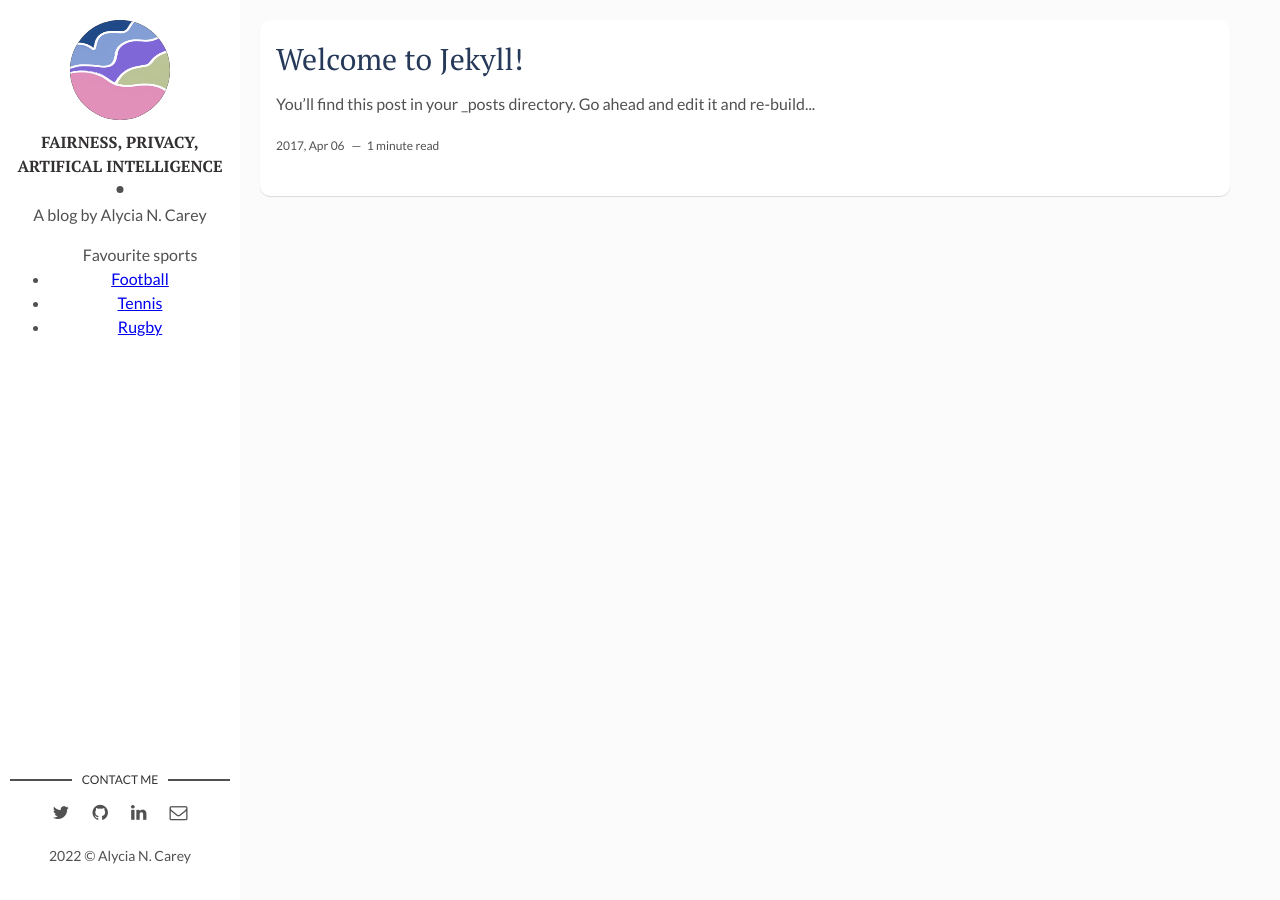
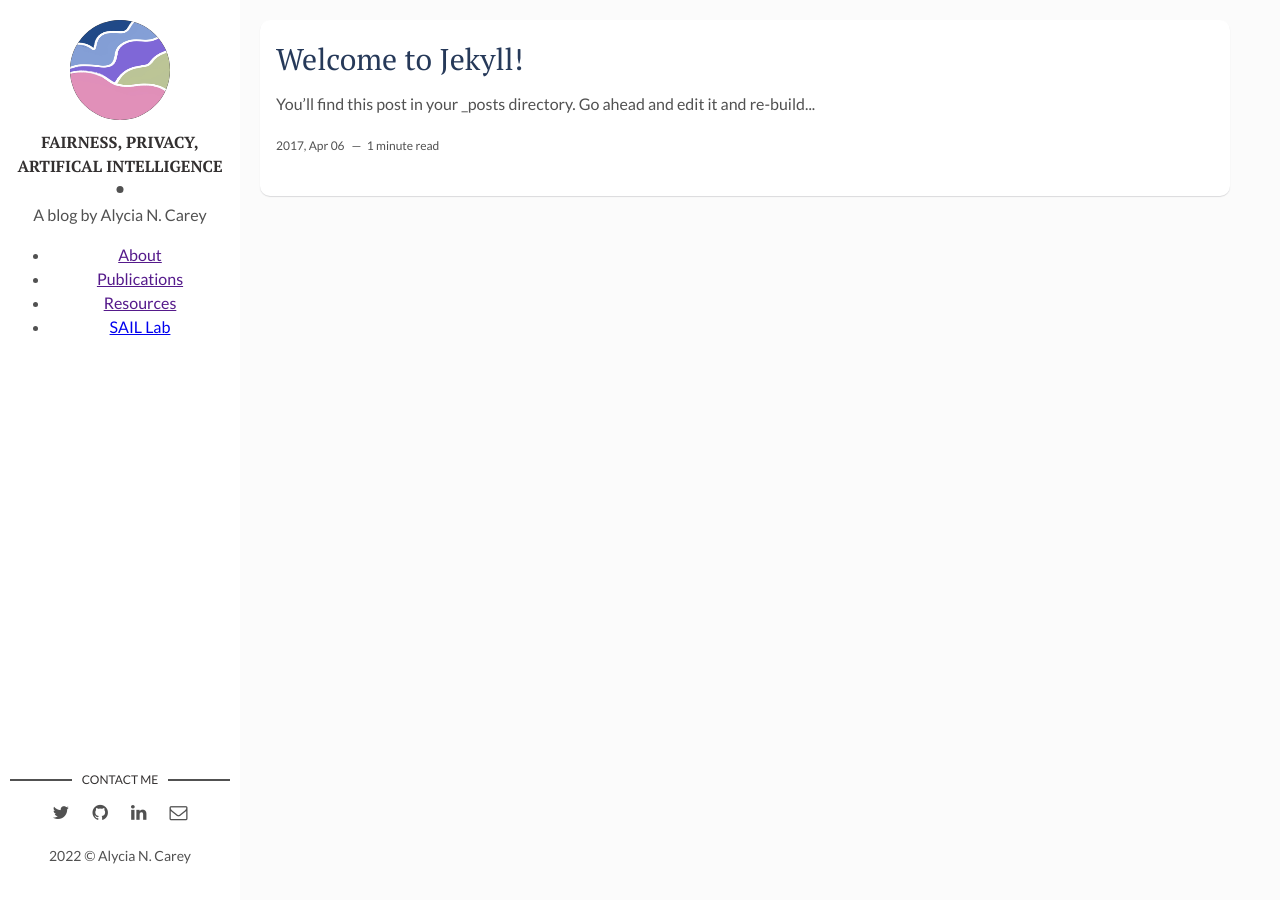
Before and after one commit to alycia-noel/alycia-noel.github.io, a Jekyll site: the page built from index.html, in a window 1280 px wide. Built offline with Jekyll 4.4.1, drawn with Linux system fonts in a browser that asks for light colours; the list of posts is cut into pages by our own code.

Commit message:
Update main.html

```diff
--- a/_layouts/main.html
+++ b/_layouts/main.html
@@ -11,10 +11,11 @@ layout: default
       <div class="author-name">{{site.title}}</div>
       <p>{{site.about-author}}</p>
       <section class="directory">
-        <ul> Favourite sports
-          <li><a href="http://en.wikipedia.org/wiki/Football">Football</a></li>
-          <li><a href="http://en.wikipedia.org/wiki/Tennis">Tennis</a></li>
-          <li><a href="http://en.wikipedia.org/wiki/Rugby_football">Rugby</a></li>
+        <ul>
+          <li><a href="">About</a></li>
+          <li><a href="">Publications</a></li>
+          <li><a href="">Resources</a></li>
+          <li><a href="https://sail.uark.edu/">SAIL Lab</a></li>
           </ul>
       </section>
     </div>
```
